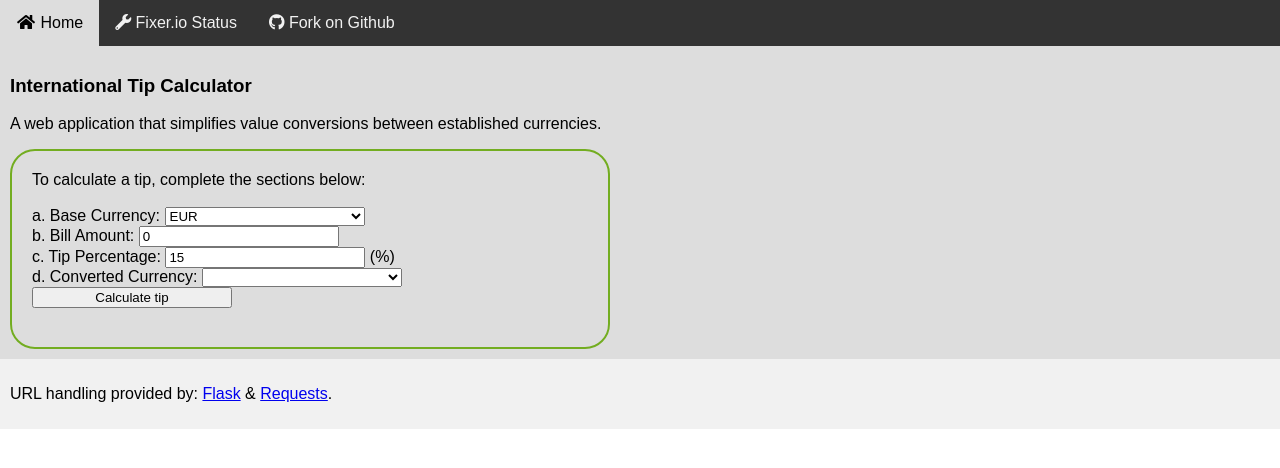
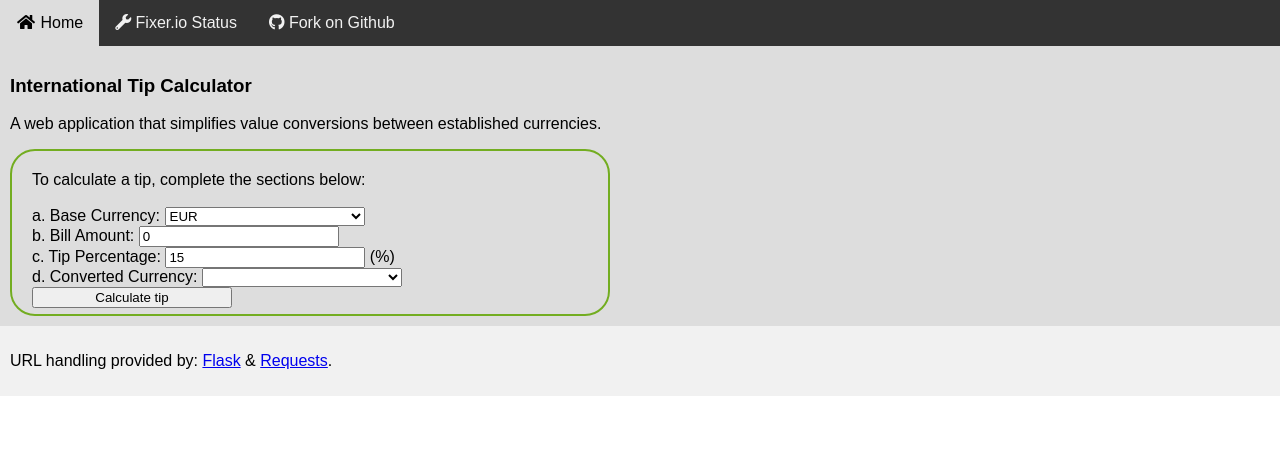
Before and after one commit to mcdonagj/Tiptabs, a Flask app: page / in a window 1280 px wide. Shown: the top 468 px of the page. Run offline with Flask 2, Linux system fonts and the light colour scheme; lists and menus that the app fills with data are empty; some libraries are stand-ins or nearby versions.

Commit message:
Remove unnecessary spacing in ITC form.
Signed-off-by: Gary McDonald <mcdonagj@dukes.jmu.edu>

```diff
--- a/static/style.css
+++ b/static/style.css
@@ -50,5 +50,5 @@ input {
     border: 2px solid #73AD21;
     padding: 20px;
     width: 600px;
-    height: 200px;
+    height: 167px;
 }
```
